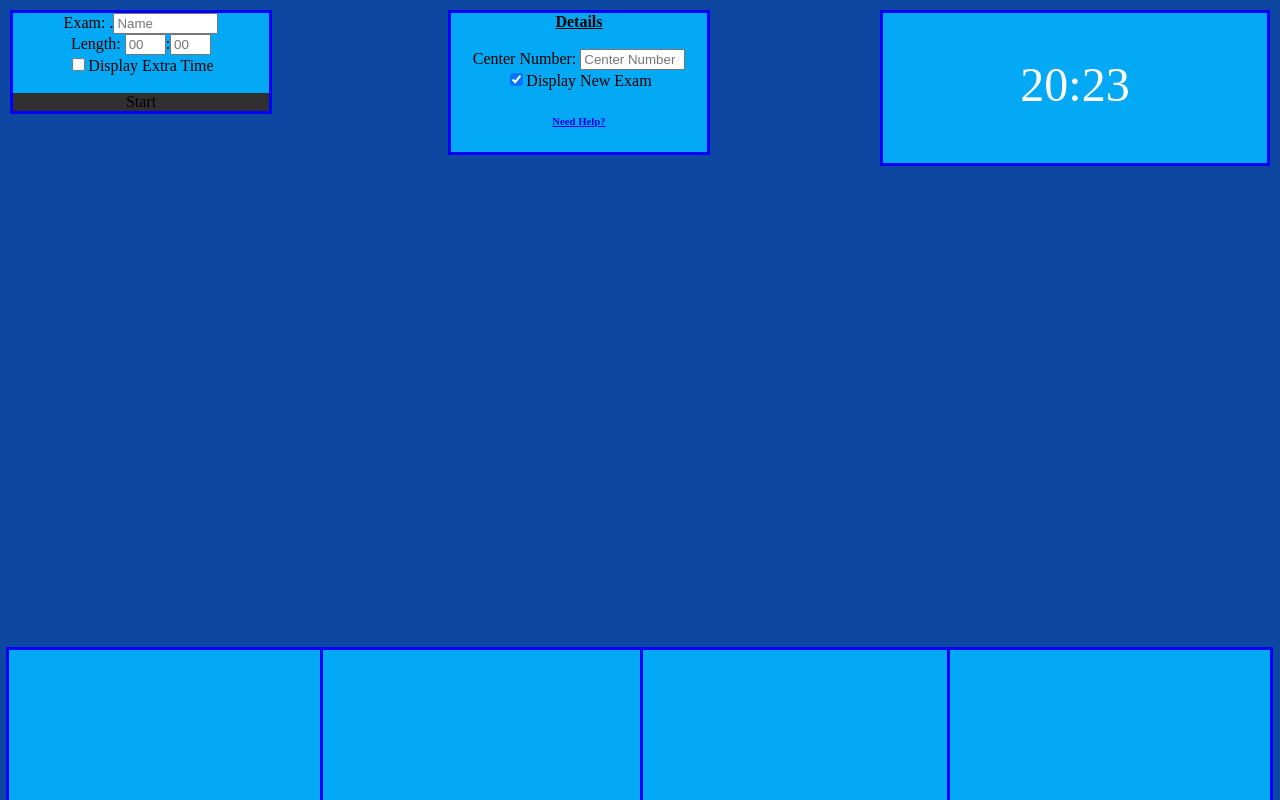
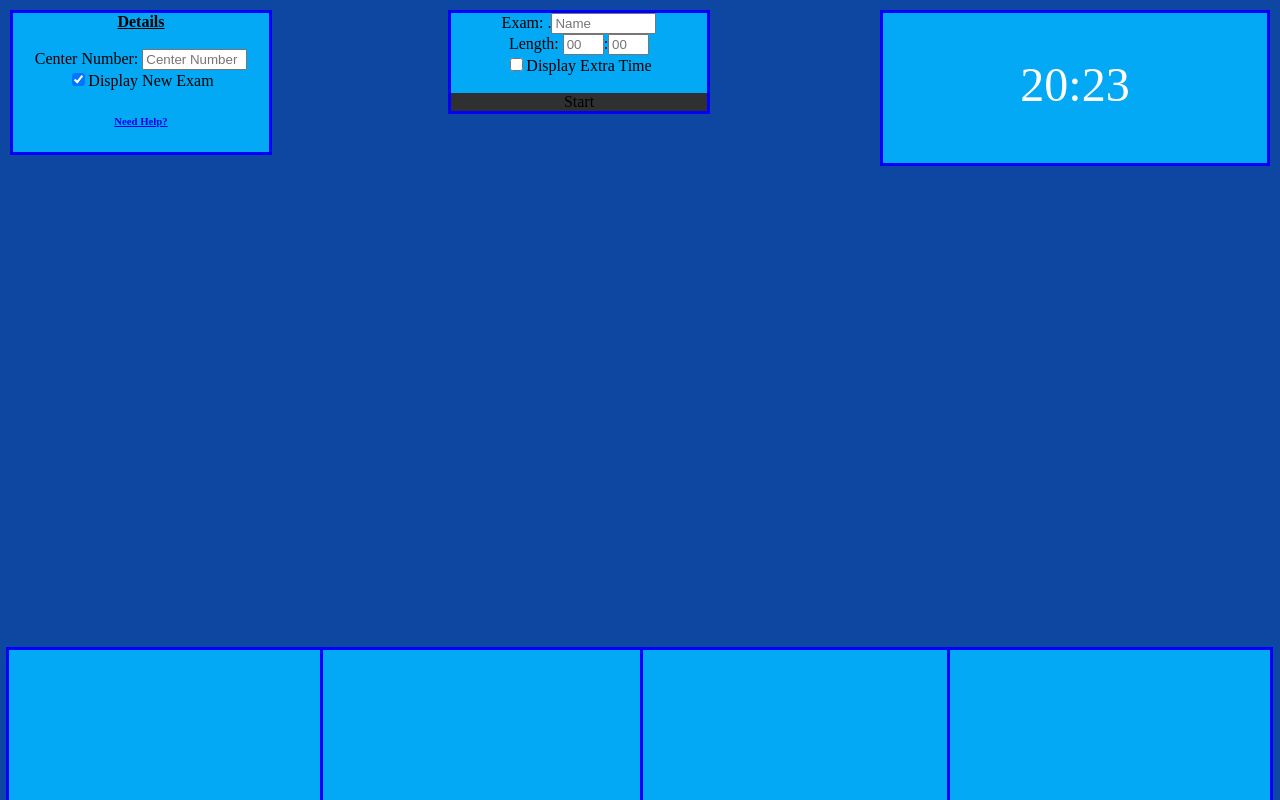
Before and after one commit to LavaTheif/GCSE-Timer, a plain HTML site: page index.html in a window 1280 px wide. Drawn offline with Linux system fonts and the light colour scheme.

Commit message:
Add files via upload

```diff
--- a/style.css
+++ b/style.css
@@ -28,7 +28,7 @@ body{
 	text-align: center;
 	position: absolute;
 	top: 10px;
-	left: 10px;
+	left: 35%;;
 	width: 20%;
 }
 #new{
@@ -40,7 +40,7 @@ body{
 	text-align: center;
 	position: absolute;
 	top: 10px;
-	left: 35%;
+	left: 10px;
 	width: 20%;
 }
 #start{
```
